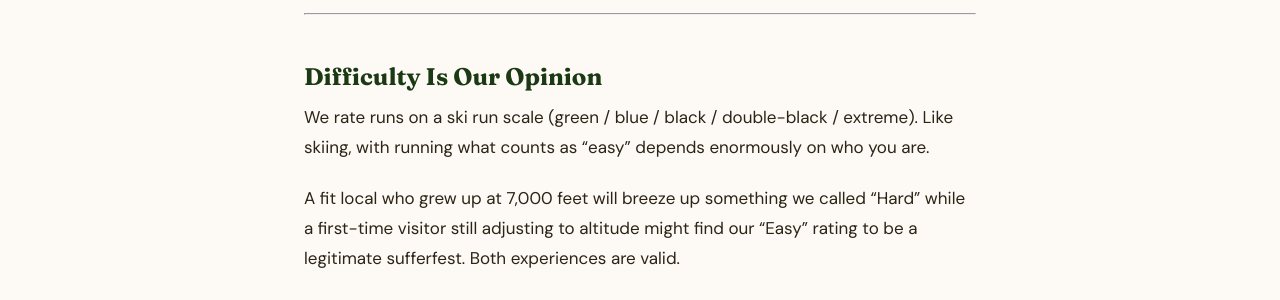
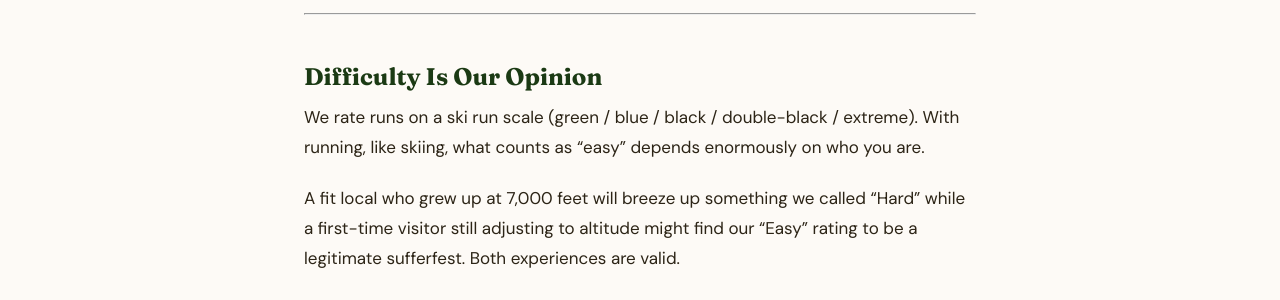
Before and after one commit to santa-fe-runs/santa-fe-run, a Jekyll site: the page built from before-you-run.md, in a window 1280 px wide and 900 px high, scrolled down 1001 px. Shown: the part 154-454 px from the top of the window. Built offline with Jekyll 4.4.1, drawn with Linux system fonts in a browser that asks for light colours.

Commit message:
fix: re-word

```diff
--- a/before-you-run.md
+++ b/before-you-run.md
@@ -39,7 +39,7 @@ If you show up and the trail is a slushy mess or a sheet of ice, that's New Mexi
 
 ## Difficulty Is Our Opinion
 
-We rate runs on a ski run scale (green / blue / black / double-black / extreme). Like skiing, with running what counts as "easy" depends enormously on who you are.
+We rate runs on a ski run scale (green / blue / black / double-black / extreme). With running, like skiing, what counts as "easy" depends enormously on who you are.
 
 A fit local who grew up at 7,000 feet will breeze up something we called "Hard" while a first-time visitor still adjusting to altitude might find our "Easy" rating to be a legitimate sufferfest. Both experiences are valid.
 
```
